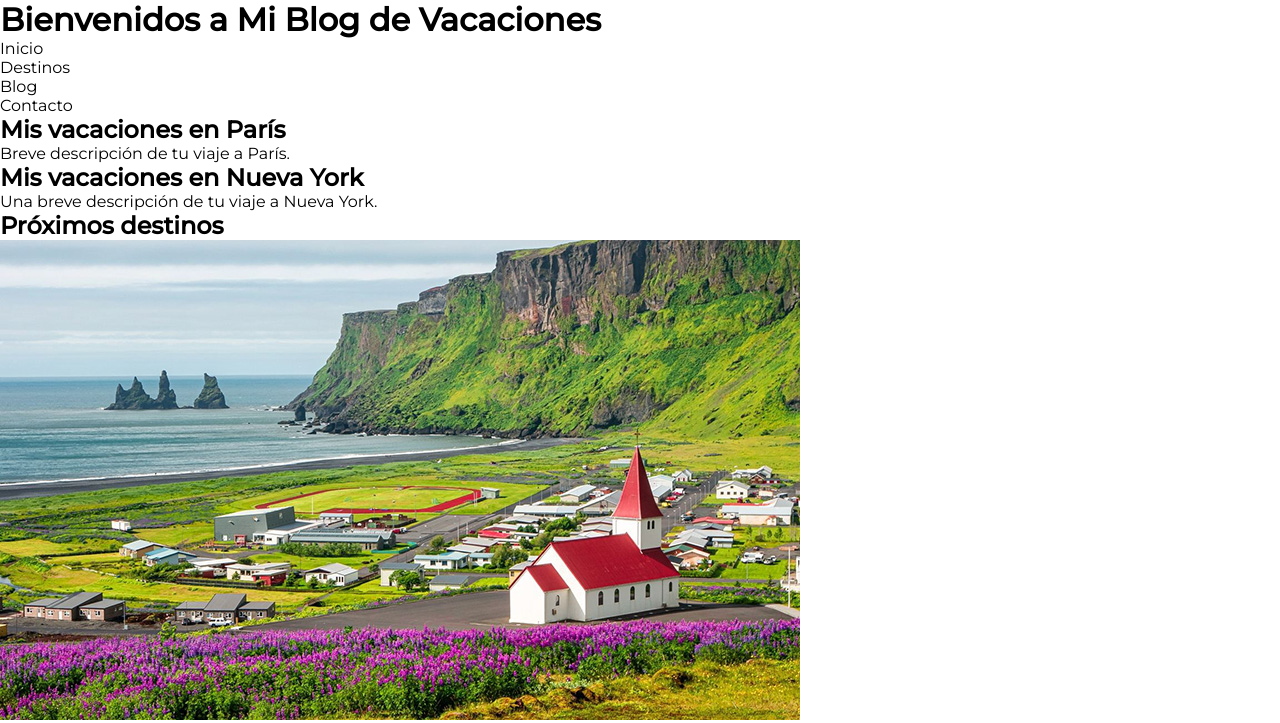
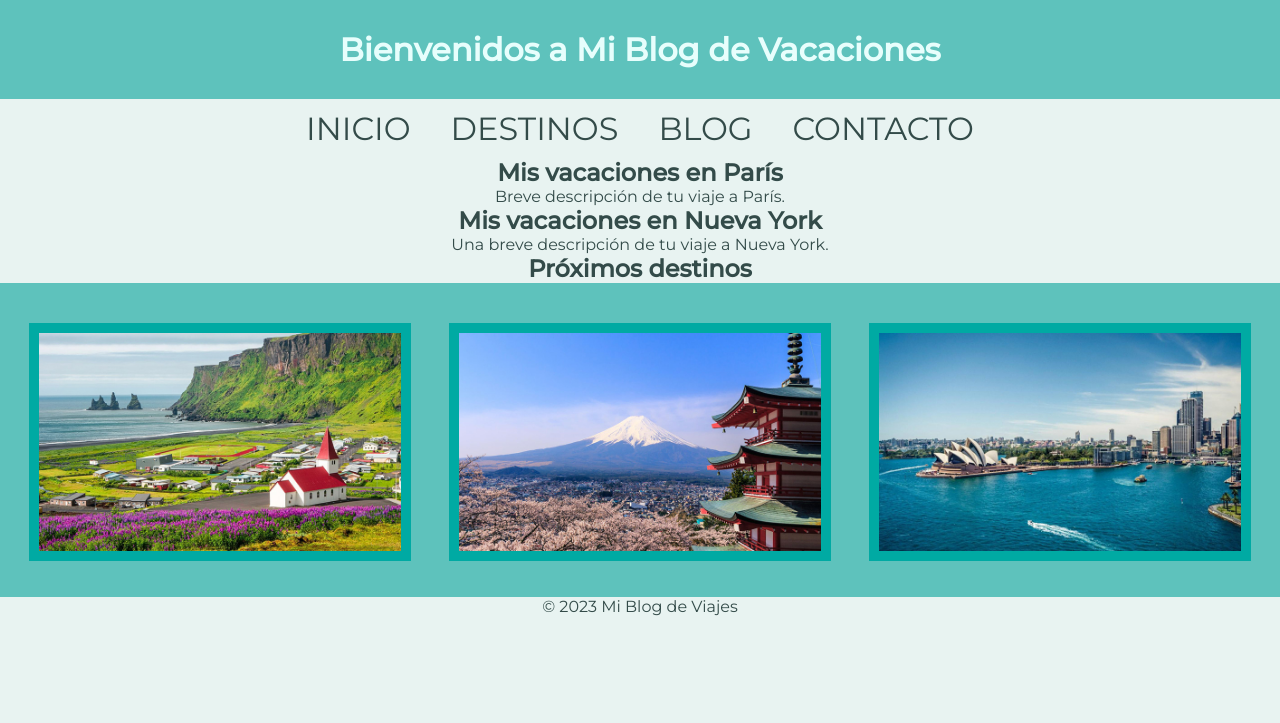
Before and after one commit to Horosh97/202309-w2ch2-daniel-andreu, a plain HTML site: page index.html in a window 1280 px wide. Shown: the top 723 px of the page. Drawn offline with Linux system fonts and the light colour scheme.

Commit message:
Upgrade css

```diff
--- a/index.html
+++ b/index.html
@@ -17,11 +17,11 @@
     <h1>Bienvenidos a Mi Blog de Vacaciones</h1>
   </header>
   <nav>
-    <ul>
-      <li><a href="https://google.com">Inicio</a></li>
-      <li><a href="https://google.com">Destinos</a></li>
-      <li><a href="https://google.com">Blog</a></li>
-      <li><a href="https://google.com">Contacto</a></li>
+    <ul class="menu">
+      <li><a class="menuElement" href="https://google.com">Inicio</a></li>
+      <li><a class="menuElement" href="https://google.com">Destinos</a></li>
+      <li><a class="menuElement" href="https://google.com">Blog</a></li>
+      <li><a class="menuElement" href="https://google.com">Contacto</a></li>
     </ul>
   </nav>
   <main>
@@ -35,10 +35,10 @@
     </article>
     <section>
       <h2>Próximos destinos</h2>
-      <ul>
-        <li><img src="images/iceland.jpg" alt="Iceland" class="imagesOfFutureTravels"></li>
-        <li><img src="images/japan.jpg" alt="Japan" class="imagesOfFutureTravels"></li>
-        <li><img src="images/australia.jpg" alt="Australia" class="imagesOfFutureTravels"></li>
+      <ul class="imageSection">
+        <li><img class="images" src="images/iceland.jpg" alt="Iceland"></li>
+        <li><img class="images" src="images/japan.jpg" alt="Japan"></li>
+        <li><img class="images" src="images/australia.jpg" alt="Australia"></li>
       </ul>
     </section>
   </main>
--- a/styles/style.css
+++ b/styles/style.css
@@ -5,7 +5,13 @@
 }
 
 :root {
-  --main-color: #57577a;
+  --main-color: #5ec2bc;
+  --second-color: #00aaa3;
+  --third-color: #e7fefc;
+  --background-color: #e8f3f1;
+  --main-text-color: #e7fefc;
+  --second-text-color: #334b49;
+
   --main-font: montserrat;
 }
 
@@ -32,8 +38,45 @@ a {
 
 body {
   font-family: var(--main-font);
+  text-align: center;
+  background-color: var(--background-color);
+  color: var(--second-text-color);
+}
+
+header {
+  text-align: center;
+  padding: 30px 30px 30px 30px;
+  background-color: var(--main-color);
+  color: var(--main-text-color);
 }
 
 .imageSection {
+  text-align: center;
   display: flex;
+  flex-direction: row;
+  background-color: var(--main-color);
+  padding: 40px 10px 10px 10px;
 }
+
+.images {
+  padding: 10px 10px 10px 10px;
+  width: auto;
+  height: auto;
+  max-width: 100%;
+  max-height: 90%;
+  background-color: var(--second-color);
+}
+
+.menu {
+  display: flex;
+  flex-direction: row;
+  justify-content: center;
+  background-color: var(--background-color);
+  padding: 10px 10px 10px 10px;
+}
+
+.menuElement {
+  font-size: 2rem;
+  text-transform: uppercase;
+  padding: 20px 20px 20px 20px;
+}
```
